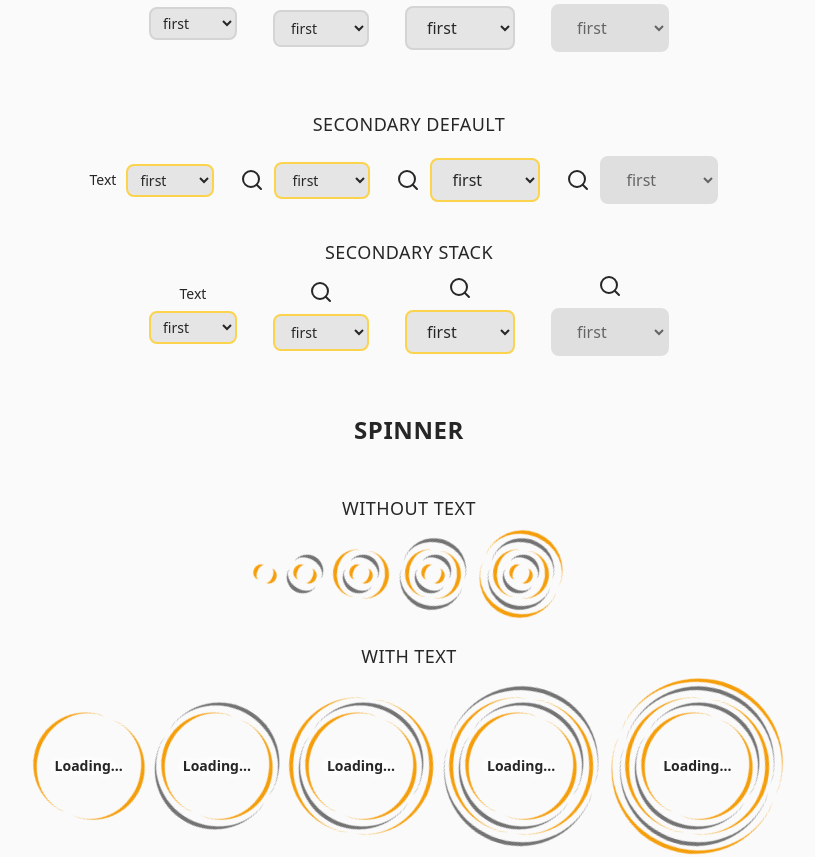
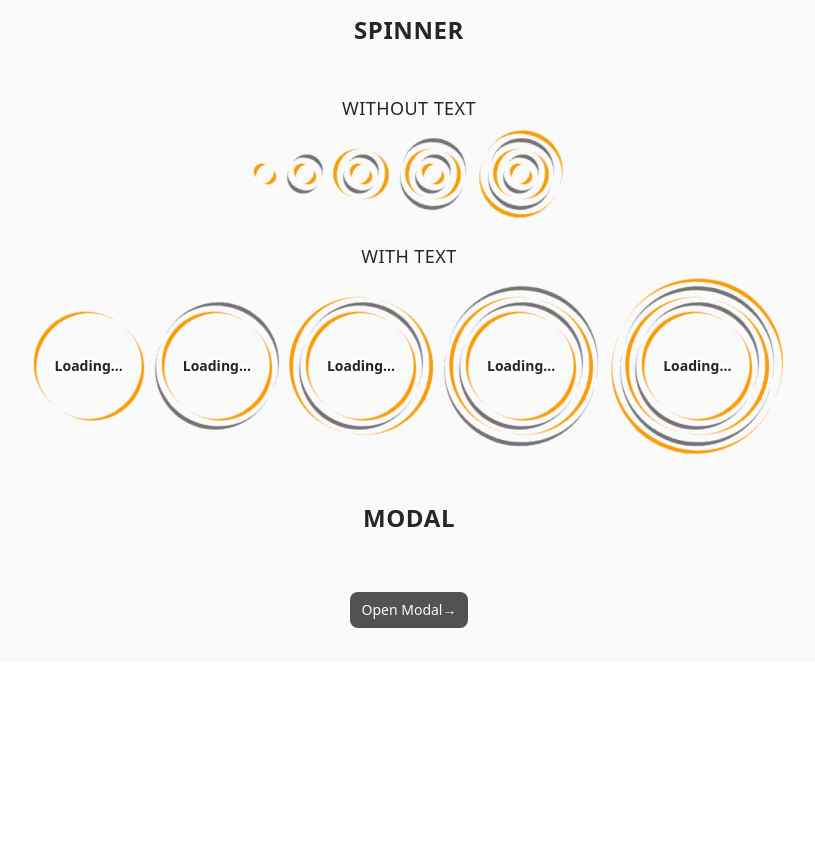
Before and after one commit to JoG655/KanbanBoard, a React (Vite) app: page /bonus in a window 1280 px wide. Shown: the part 4092-4949 px from the top of the page, without its empty margins (231-1046 px from the left). After the commit the page ends 4754 px from the top, so only its background shows below. Built offline with nearby package versions, Linux system fonts and the light colour scheme.

Commit message:
Critical rendering path

```diff
--- a/src/index.css
+++ b/index.css
@@ -1,39 +1,46 @@
-@tailwind base;
-@tailwind components;
-@tailwind utilities;
-
-/* Scrollbar */
-* {
-  scrollbar-width: thin;
-  scrollbar-color: theme(colors.scrollbar) transparent;
+*,
+::before,
+::after {
+  box-sizing: border-box;
+  border-width: 0;
+  border-style: solid;
+  border-color: #e5e7eb;
 }
 
-*::-webkit-scrollbar {
-  @apply w-2;
+html,
+:host {
+  line-height: 1.5;
+  -webkit-text-size-adjust: 100%;
+  -moz-tab-size: 4;
+  -o-tab-size: 4;
+  tab-size: 4;
+  font-family: ui-sans-serif, system-ui, sans-serif, "Apple Color Emoji",
+    "Segoe UI Emoji", "Segoe UI Symbol", "Noto Color Emoji";
+  font-feature-settings: normal;
+  font-variation-settings: normal;
+  -webkit-tap-highlight-color: transparent;
 }
 
-*::-webkit-scrollbar-track {
-  @apply bg-transparent;
+#rootSpinner {
+  position: absolute;
+  inset: 0;
+  z-index: 50;
+  display: flex;
+  align-items: center;
+  justify-content: center;
+  background-color: white;
+}
+#rootSpinner[data-animation="rootSpinnerFadeOut"] {
+  animation: rootSpinnerFadeOut 1s ease-in;
 }
 
-*::-webkit-scrollbar-thumb {
-  @apply rounded-full bg-scrollbar;
-}
-
-.scrollbar-hidden {
-  scrollbar-color: transparent transparent;
-}
-
-.scrollbar-hidden:hover {
-  scrollbar-color: theme(colors.scrollbar) transparent;
-}
-
-.scrollbar-hidden::-webkit-scrollbar-thumb {
-  @apply bg-transparent;
-}
-
-.scrollbar-hidden:hover::-webkit-scrollbar-thumb {
-  @apply bg-scrollbar;
+@keyframes rootSpinnerFadeOut {
+  0% {
+    opacity: 1;
+  }
+  100% {
+    opacity: 0;
+  }
 }
 
 /* Spinner */
@@ -50,7 +57,10 @@
   --spinner-animation-color-even: theme(colors.primary.500);
   --spinner-animation-color-odd: theme(colors.secondary.500);
 
-  @apply relative grid place-items-center rounded-full;
+  position: relative;
+  display: grid;
+  place-items: center;
+  border-radius: 9999px;
 }
 .dark .spinner {
   --spinner-text-color: theme(colors.primary.50);
@@ -62,8 +72,13 @@
 }
 
 .spinner__text {
-  @apply absolute px-2 text-center text-sm font-black;
-
+  position: absolute;
+  padding-left: 0.5rem;
+  padding-right: 0.5rem;
+  text-align: center;
+  font-size: 0.875rem;
+  line-height: 1.25rem;
+  font-weight: 900;
   color: var(--spinner-text-color);
   grid-row: 1 / -1;
   grid-column: 1 / -1;
@@ -83,13 +98,15 @@
 }
 
 .spinner__animation {
-  @apply rounded-full border-solid border-x-transparent;
-
   grid-row: 1 / -1;
   grid-column: 1 / -1;
+  border-radius: 9999px;
+  border-style: solid;
   border-block-width: var(--spinner-animation-size);
   border-top-color: var(--spinner-animation-color-even);
   border-bottom-color: var(--spinner-animation-color-even);
+  border-left-color: transparent;
+  border-right-color: transparent;
   padding: calc(
     (
         var(--spinner-animation-index) *
@@ -123,76 +140,9 @@
 .spinner__animation:nth-of-type(6) {
   --spinner-animation-index: 6;
 }
+
 @keyframes spinner {
   100% {
     transform: rotate(360deg);
   }
 }
-
-/* Dialog */
-.dialog {
-  @apply z-40 scale-50 rounded-xl p-0 opacity-0 shadow-focus-lg outline-none transition-all ease-in;
-
-  transition-behavior: allow-discrete;
-}
-.dialog[open] {
-  @apply scale-100 opacity-100 ease-out;
-
-  transition-behavior: allow-discrete;
-}
-@starting-style {
-  .dialog[open] {
-    @apply scale-50 opacity-0;
-  }
-}
-.dialog::backdrop {
-  @apply bg-primary-300 bg-opacity-0 backdrop-blur-none transition-all ease-out dark:bg-primary-800 dark:bg-opacity-0;
-
-  transition-behavior: allow-discrete;
-}
-.dialog[open]::backdrop {
-  @apply bg-opacity-50 backdrop-blur-sm ease-in dark:bg-opacity-50;
-}
-@starting-style {
-  .dialog[open]::backdrop {
-    @apply bg-opacity-0 backdrop-blur-none dark:bg-opacity-0;
-  }
-}
-
-/* Ripple */
-.ripple {
-  --ripple-animation-color: theme(colors.focus);
-  --ripple-animation-duration: 3000ms;
-
-  @apply relative;
-}
-
-.ripple__animation {
-  --ripple-animation-left: 50%;
-  --ripple-animation-top: 50%;
-  --ripple-animation-size: 100%;
-
-  @apply absolute inset-0 overflow-hidden;
-
-  border-radius: inherit;
-}
-.ripple__animation::after {
-  @apply pointer-events-none absolute -translate-x-1/2 -translate-y-1/2 scale-0 rounded-full transition-colors;
-
-  content: "";
-  left: var(--ripple-animation-left);
-  top: var(--ripple-animation-top);
-  height: var(--ripple-animation-size);
-  width: var(--ripple-animation-size);
-  background-color: var(--ripple-animation-color);
-  animation: rippleKeyframes var(--ripple-animation-duration) ease-out infinite;
-}
-
-@keyframes rippleKeyframes {
-  100% {
-    opacity: 0;
-    transform: translate(var(--tw-translate-x), var(--tw-translate-y))
-      rotate(var(--tw-rotate)) skewX(var(--tw-skew-x)) skewY(var(--tw-skew-y))
-      scale(1);
-  }
-}
--- a/index.html
+++ b/index.html
@@ -3,13 +3,22 @@
   <head>
     <meta charset="UTF-8" />
     <link rel="icon" type="image/svg+xml" href="/vite.svg" />
+    <link href="/index.css" rel="stylesheet" />
     <meta name="viewport" content="width=device-width, initial-scale=1.0" />
     <title>Kanban Board</title>
   </head>
   <body>
+    <div id="rootSpinner">
+      <div class="spinner">
+        <i class="spinner__animation"></i>
+        <i class="spinner__animation"></i>
+        <i class="spinner__animation"></i>
+        <span class="spinner__text">Loading...</span>
+      </div>
+    </div>
     <div
       id="root"
-      class="min-h-dvh animate-fadeIn bg-primary-50 text-primary-800 dark:bg-primary-900 dark:text-primary-50"
+      class="min-h-dvh bg-primary-50 text-primary-800 dark:bg-primary-900 dark:text-primary-50"
     ></div>
     <script type="module" src="/src/main.tsx"></script>
   </body>
--- a/src/App.tsx
+++ b/src/App.tsx
@@ -4,13 +4,43 @@ import { AnimatePresence } from "framer-motion";
 import { TransitionSlide } from "./components/TransitionSlide";
 import { Home } from "./pages/Home";
 import { Bonus } from "./pages/Bonus";
+import { useEffect } from "react";
 
 function App() {
   const location = useLocation();
+
+  useEffect(() => {
+    const rootSpinner = document.querySelector(
+      "#rootSpinner",
+    ) as HTMLDivElement;
+
+    if (!rootSpinner) return;
+
+    const animationName = "rootSpinnerFadeOut";
+
+    rootSpinner.setAttribute("data-animation", animationName);
+
+    const controller = new AbortController();
+
+    const { signal } = controller;
+
+    rootSpinner.addEventListener(
+      "animationend",
+      (e: AnimationEvent) => {
+        if (e.target !== rootSpinner || e.animationName !== animationName)
+          return;
+
+        rootSpinner.remove();
+
+        controller.abort();
+      },
+      { signal },
+    );
+  }, []);
   return (
     <>
       <Navigation />
-      <main className="mx-auto flex max-w-7xl flex-grow flex-col items-center scroll-smooth px-1 py-4 md:px-4 md:py-6">
+      <main className="mx-auto flex max-w-7xl flex-grow animate-fadeIn flex-col items-center scroll-smooth px-1 py-4 md:px-4 md:py-6">
         <AnimatePresence mode="wait">
           <Routes location={location} key={location.pathname}>
             <Route
--- /dev/null
+++ b/src/main.css
@@ -0,0 +1,105 @@
+@tailwind base;
+@tailwind components;
+@tailwind utilities;
+
+/* Scrollbar */
+* {
+  scrollbar-width: thin;
+  scrollbar-color: theme(colors.scrollbar) transparent;
+}
+
+*::-webkit-scrollbar {
+  @apply w-2;
+}
+
+*::-webkit-scrollbar-track {
+  @apply bg-transparent;
+}
+
+*::-webkit-scrollbar-thumb {
+  @apply rounded-full bg-scrollbar;
+}
+
+.scrollbar-hidden {
+  scrollbar-color: transparent transparent;
+}
+
+.scrollbar-hidden:hover {
+  scrollbar-color: theme(colors.scrollbar) transparent;
+}
+
+.scrollbar-hidden::-webkit-scrollbar-thumb {
+  @apply bg-transparent;
+}
+
+.scrollbar-hidden:hover::-webkit-scrollbar-thumb {
+  @apply bg-scrollbar;
+}
+
+/* Dialog */
+.dialog {
+  @apply z-40 scale-50 rounded-xl p-0 opacity-0 shadow-focus-lg outline-none transition-all ease-in;
+
+  transition-behavior: allow-discrete;
+}
+.dialog[open] {
+  @apply scale-100 opacity-100 ease-out;
+
+  transition-behavior: allow-discrete;
+}
+@starting-style {
+  .dialog[open] {
+    @apply scale-50 opacity-0;
+  }
+}
+.dialog::backdrop {
+  @apply bg-primary-300 bg-opacity-0 backdrop-blur-none transition-all ease-out dark:bg-primary-800 dark:bg-opacity-0;
+
+  transition-behavior: allow-discrete;
+}
+.dialog[open]::backdrop {
+  @apply bg-opacity-50 backdrop-blur-sm ease-in dark:bg-opacity-50;
+}
+@starting-style {
+  .dialog[open]::backdrop {
+    @apply bg-opacity-0 backdrop-blur-none dark:bg-opacity-0;
+  }
+}
+
+/* Ripple */
+.ripple {
+  --ripple-animation-color: theme(colors.focus);
+  --ripple-animation-duration: 3000ms;
+
+  @apply relative;
+}
+
+.ripple__animation {
+  --ripple-animation-left: 50%;
+  --ripple-animation-top: 50%;
+  --ripple-animation-size: 100%;
+
+  @apply absolute inset-0 overflow-hidden;
+
+  border-radius: inherit;
+}
+.ripple__animation::after {
+  @apply pointer-events-none absolute -translate-x-1/2 -translate-y-1/2 scale-0 rounded-full transition-colors;
+
+  content: "";
+  left: var(--ripple-animation-left);
+  top: var(--ripple-animation-top);
+  height: var(--ripple-animation-size);
+  width: var(--ripple-animation-size);
+  background-color: var(--ripple-animation-color);
+  animation: ripple var(--ripple-animation-duration) ease-out infinite;
+}
+
+@keyframes ripple {
+  100% {
+    opacity: 0;
+    transform: translate(var(--tw-translate-x), var(--tw-translate-y))
+      rotate(var(--tw-rotate)) skewX(var(--tw-skew-x)) skewY(var(--tw-skew-y))
+      scale(1);
+  }
+}
--- a/src/main.tsx
+++ b/src/main.tsx
@@ -1,4 +1,4 @@
-import "./index.css";
+import "./main.css";
 import ReactDOM from "react-dom/client";
 import { StrictMode } from "react";
 import { BrowserRouter, Route, Routes } from "react-router-dom";
--- a/src/pages/Bonus.tsx
+++ b/src/pages/Bonus.tsx
@@ -7,12 +7,7 @@ import { DemoModal } from "../layouts/DemoModal";
 
 export function Bonus() {
   return (
-    <div className="bonus-transition mx-auto flex min-h-dvh max-w-5xl flex-col scroll-smooth">
-      <div className="grid flex-grow grid-cols-[auto,minmax(0,1fr)] overflow-auto">
-        <div className="text-center">
-          <div className="relative grid place-content-center overflow-hidden p-6 lg:p-8">
-            <div className="mx-auto">
-              <div className="mt-8 grid place-items-center gap-12">
+    <div className="mt-8 grid place-items-center gap-12 text-center">
       <DemoButton />
 
       <DemoSwitch />
@@ -25,10 +20,5 @@ export function Bonus() {
 
       <DemoModal />
     </div>
-            </div>
-          </div>
-        </div>
-      </div>
-    </div>
   );
 }
--- a/src/pages/Home.tsx
+++ b/src/pages/Home.tsx
@@ -1,7 +1,3 @@
 export function Home() {
-  return (
-    <div className="home-transition mx-auto flex min-h-dvh max-w-5xl flex-col scroll-smooth">
-      Welcome
-    </div>
-  );
+  return <div className="text-center">Welcome</div>;
 }
--- a/tailwind.config.ts
+++ b/tailwind.config.ts
@@ -50,12 +50,17 @@ export default {
       },
       animation: {
         fadeIn: "fadeIn 1s ease-out",
+        fadeOut: "fadeOut 1s ease-in",
       },
       keyframes: {
         fadeIn: {
           "0%": { opacity: "0" },
           "100%": { opacity: "1" },
         },
+        fadeOut: {
+          "0%": { opacity: "1" },
+          "100%": { opacity: "0" },
+        },
       },
     },
   },
```
Lines whose indentation alone changed are shown as unchanged.
